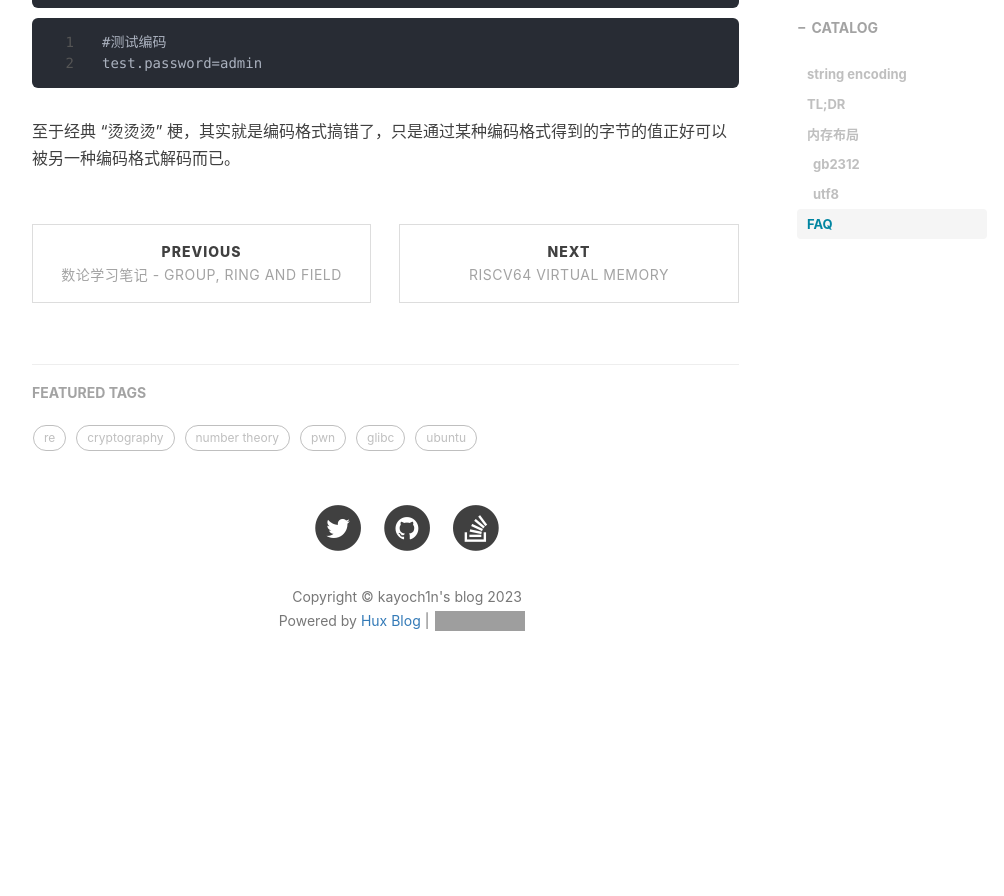
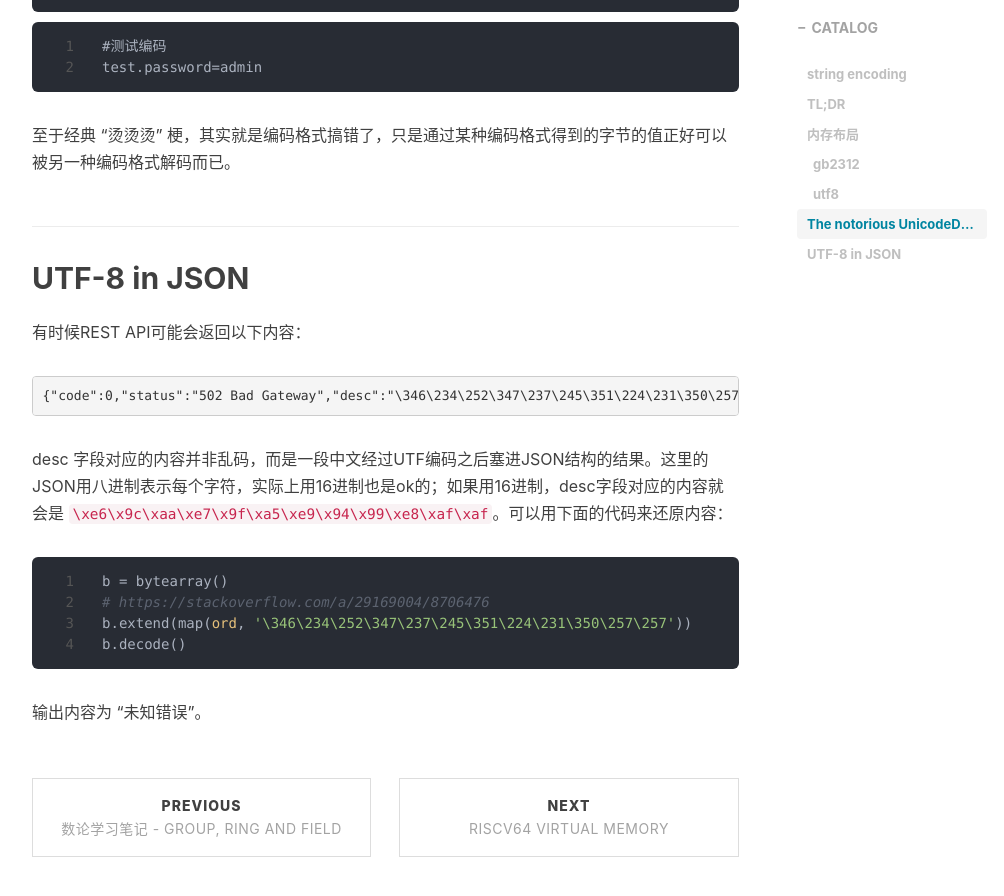
Before and after one commit to kayoch1n/kayoch1n.github.io, a Jekyll site: the page built from _posts/2023-06-27-string-encoding.markdown, in a window 1280 px wide and 900 px high, scrolled down 4731 px. Shown: the top 896 px of the window, without its empty margins (233-1237 px from the left). Built offline with Jekyll 4.4.1, drawn with Linux system fonts in a browser that asks for light colours; nearby versions of some CDN libraries; comment, search, counter and statistics services are not loaded; before the commit the page ends 5456 px from its top, so only the background shows below that; some of the changed text lies outside the part shown; grey boxes are pictures that could not be loaded.

Commit message:
更新 _posts/2023-06-27-string-encoding.markdown

````diff
--- a/_posts/2023-06-27-string-encoding.markdown
+++ b/_posts/2023-06-27-string-encoding.markdown
@@ -99,10 +99,10 @@ unicode code point 和 UTF-8 字节的对应关系如下：
 
 |First code point|Last code point|Byte 1|Byte 2|Byte 3|Byte 4|数量
 |-|-|-|-|-|-|-|
-|U+0000|U+007F|0xxxxxxx||||128|
-|U+0080|U+07FF|110xxxxx|10xxxxxx|||2048|
-|U+0800|U+FFFF|1110xxxx|10xxxxxx|10xxxxxx||65536|
-|U+10000|U+10FFFF|11110xxx|10xxxxxx|10xxxxxx|10xxxxxx|2Mi|
+|U+0000|U+007F|0xxxxxxx(0~127)||||128|
+|U+0080|U+07FF|110xxxxx(192~223)|10xxxxxx|||2048|
+|U+0800|U+FFFF|1110xxxx(224~239)|10xxxxxx|10xxxxxx||65536|
+|U+10000|U+10FFFF|11110xxx(240~247)|10xxxxxx|10xxxxxx|10xxxxxx|2Mi|
 
 
 回过头来看前面的样本：
@@ -143,7 +143,7 @@ print(hex(b1), hex(b2), hex(b3))
 
 
 
-## FAQ
+## The notorious `UnicodeDecodeError`
 
 用 utf-8 方式打开 gb2312 编码的文件会报错：
 
@@ -192,3 +192,23 @@ with open('gb2312.properties', encoding='gb2312') as f:
 
 
 至于经典 “烫烫烫” 梗，其实就是编码格式搞错了，只是通过某种编码格式得到的字节的值正好可以被另一种编码格式解码而已。
+
+## UTF-8 in JSON
+
+有时候REST API可能会返回以下内容：
+
+```JSON
+{"code":0,"status":"502 Bad Gateway","desc":"\346\234\252\347\237\245\351\224\231\350\257\257"}
+```
+
+desc 字段对应的内容并非乱码，而是一段中文经过UTF编码之后塞进JSON结构的结果。这里的JSON用八进制表示每个字符，实际上用16进制也是ok的；如果用16进制，desc字段对应的内容就会是 `\xe6\x9c\xaa\xe7\x9f\xa5\xe9\x94\x99\xe8\xaf\xaf`。可以用下面的代码来还原内容：
+
+
+```python
+b = bytearray()
+# https://stackoverflow.com/a/29169004/8706476
+b.extend(map(ord, '\346\234\252\347\237\245\351\224\231\350\257\257'))
+b.decode()
+```
+
+输出内容为 “未知错误”。
````
Also changed, not shown: other parts of _posts/2023-06-27-string-encoding.markdown (+1 -1 lines).
